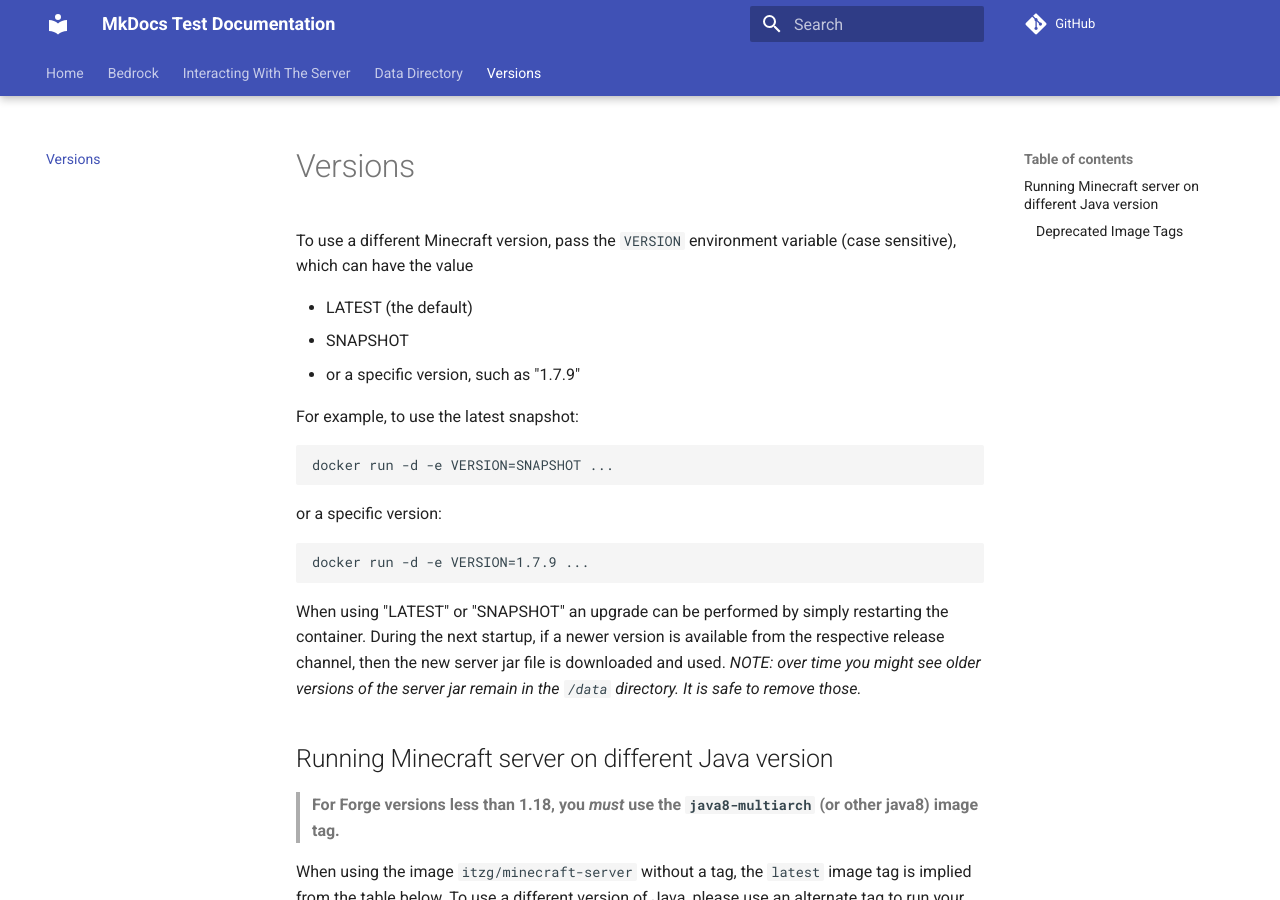
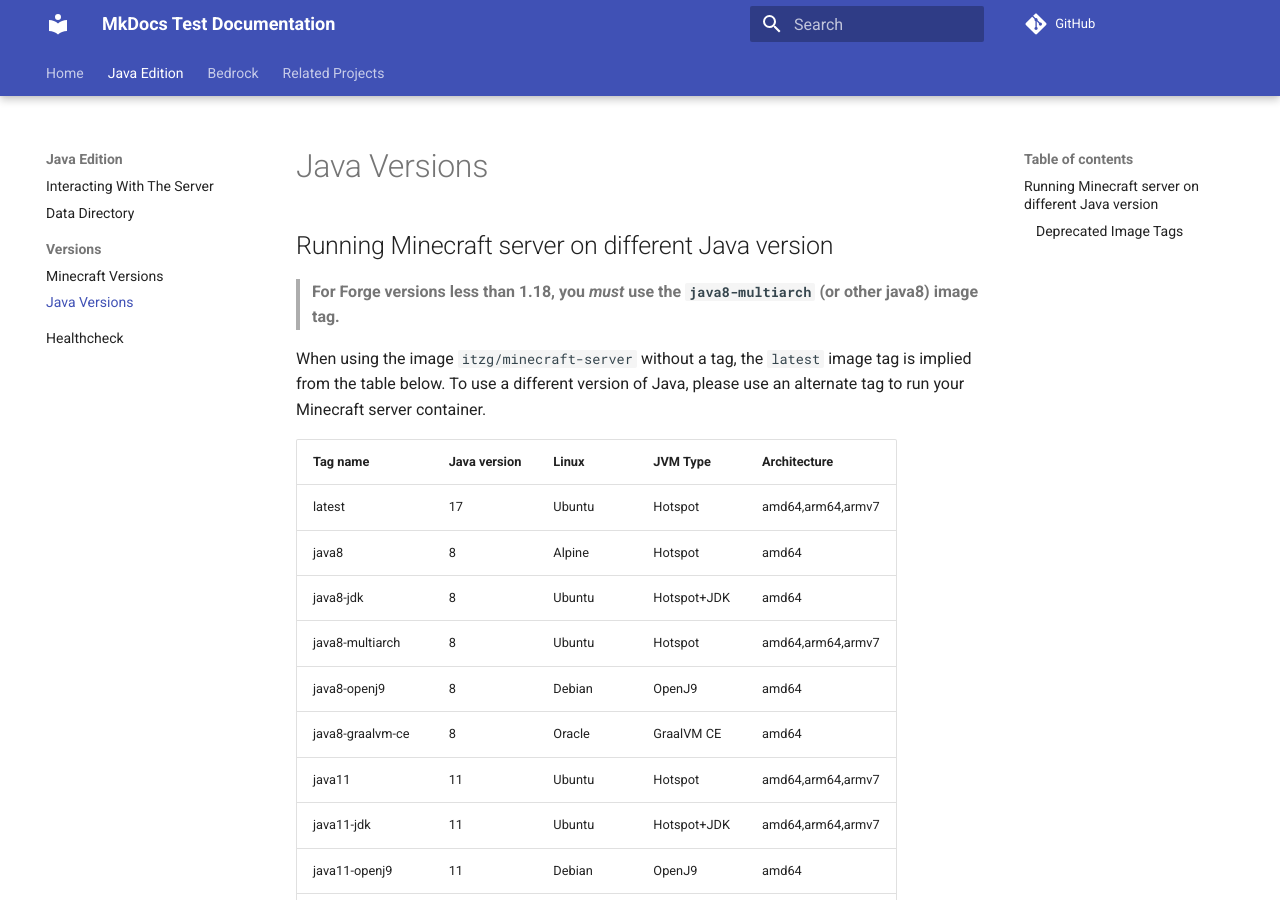
Before and after one commit to camalot/mkdocs-test, an MkDocs documentation site: the page built from docs/java-versions.md, in a window 1280 px wide and 900 px high. Built offline with MkDocs 1.6.1 and Material for MkDocs 9.7.7, drawn with Linux system fonts in a browser that asks for light colours; comment, search, counter and statistics services are not loaded.

Commit message:
trying levels for navigation

```diff
--- a/docs/versions.md
+++ b/docs/java-versions.md
@@ -1,22 +1,3 @@
-To use a different Minecraft version, pass the `VERSION` environment variable (case sensitive), which can have the value
-
-- LATEST (the default)
-- SNAPSHOT
-- or a specific version, such as "1.7.9"
-
-For example, to use the latest snapshot:
-
-    docker run -d -e VERSION=SNAPSHOT ...
-
-or a specific version:
-
-    docker run -d -e VERSION=1.7.9 ...
-
-When using "LATEST" or "SNAPSHOT" an upgrade can be performed by simply restarting the container.
-During the next startup, if a newer version is available from the respective release channel, then
-the new server jar file is downloaded and used. _NOTE: over time you might see older versions of
-the server jar remain in the `/data` directory. It is safe to remove those._
-
 ## Running Minecraft server on different Java version
 
 > **For Forge versions less than 1.18, you _must_ use the `java8-multiarch` (or other java8) image tag.**
--- a/mkdocs.yml
+++ b/mkdocs.yml
@@ -26,10 +26,16 @@
     - shell
 nav:
   - Home: index.md
+  - Java Edition:
+    - 'Interacting With The Server': rcon.md
+    - 'Data Directory': data-directory.md
+    - Versions:
+      - "Minecraft Versions": minecraft-versions.md
+      - "Java Versions": java-versions.md
+    - "Healthcheck": healthcheck.md
   - Bedrock: bedrock.md
-  - 'Interacting With The Server': rcon.md
-  - 'Data Directory': data-directory.md
-  - Versions: versions.md
+  - "Related Projects": related-projects.md
+
 extra_css:
   - css/extra.css
 markdown_extensions:
```
Also changed, not shown: docs/healthcheck.md (added, +27 -0 lines), docs/minecraft-versions.md (added, +18 -0 lines), docs/related-projects.md (added, +31 -0 lines).
